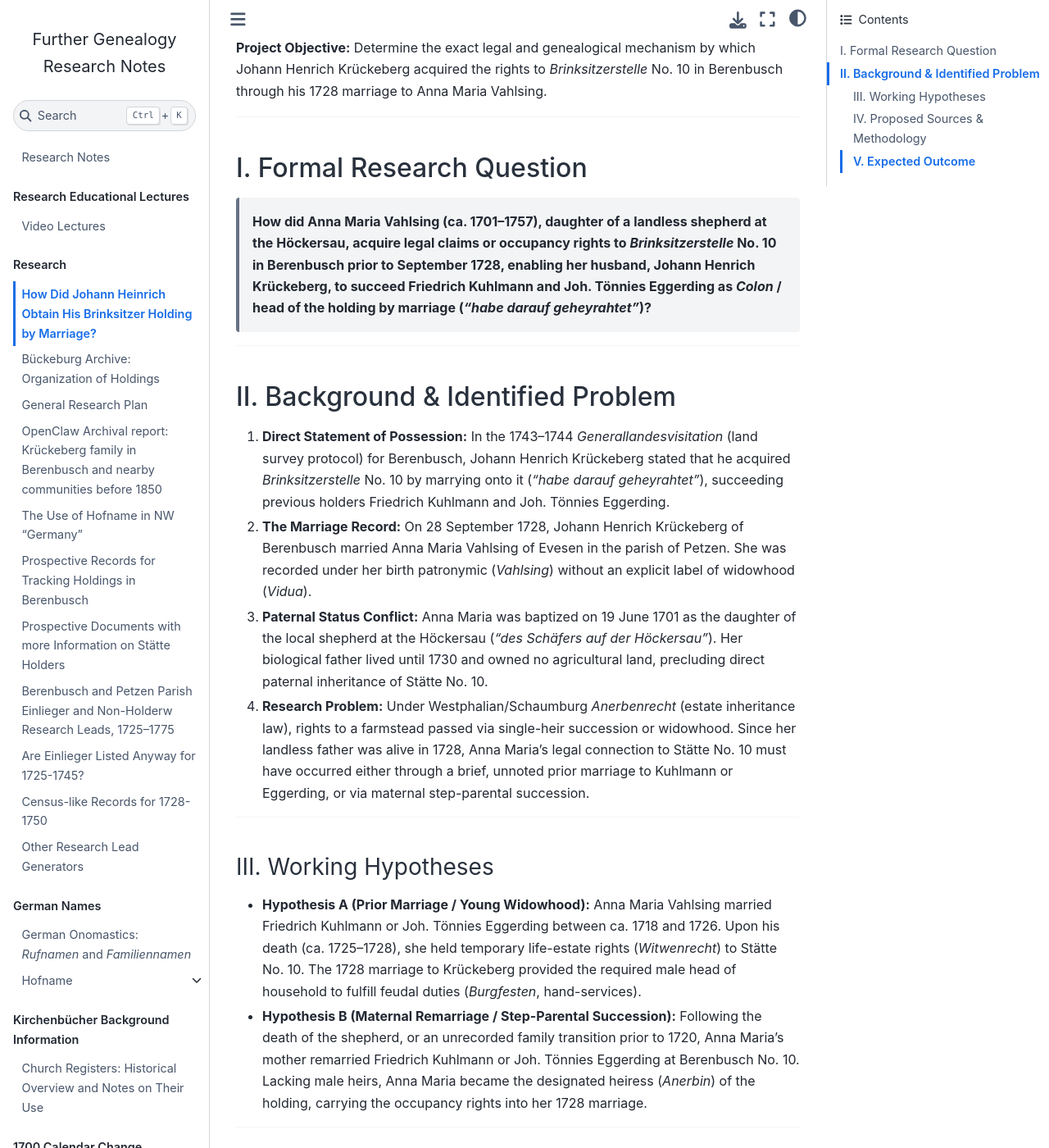
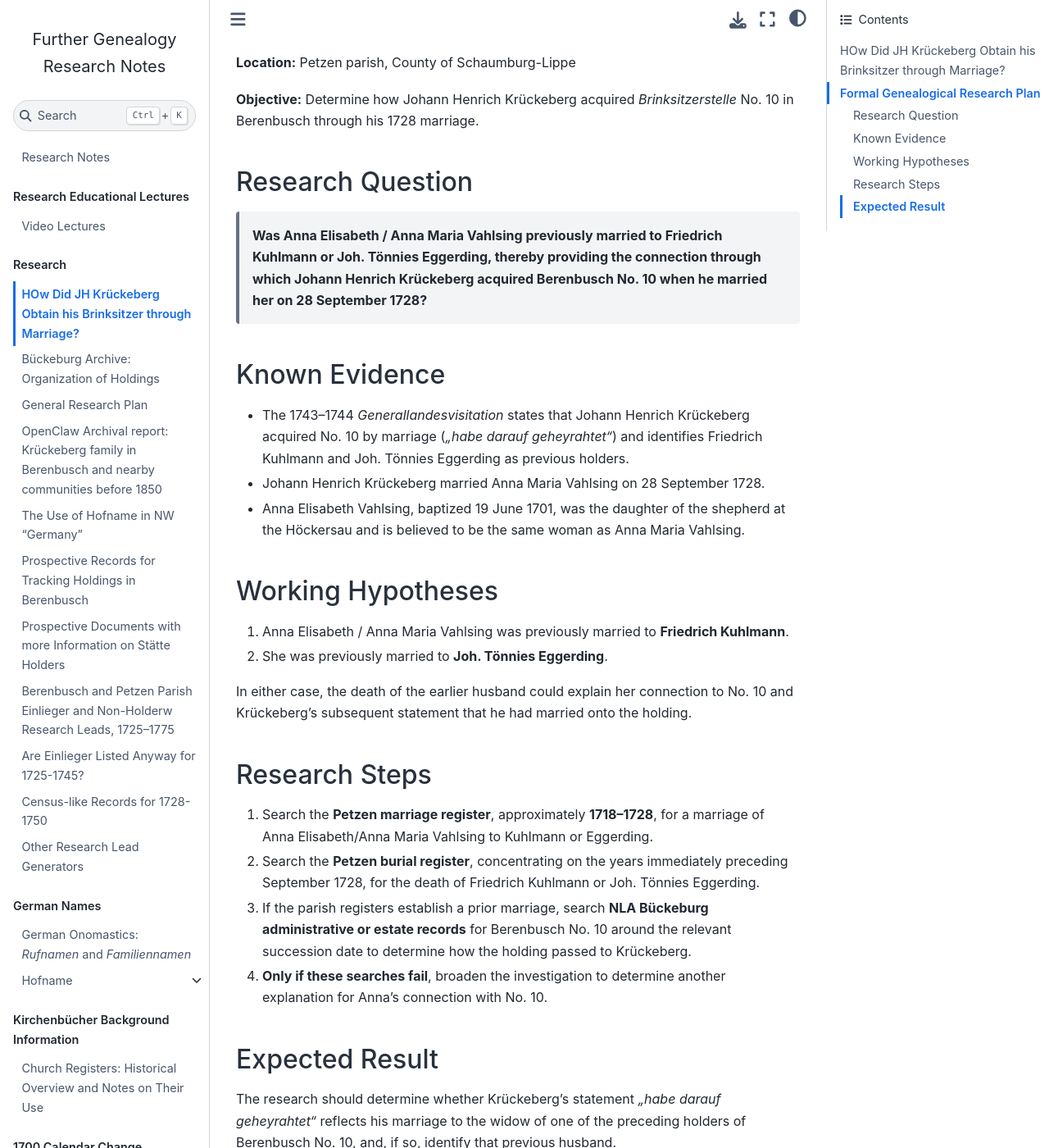
Before and after one commit to kurt-krueckeberg/sphinx-research, a Jupyter Book: the page built from research/how-did-jhkrueckeberg-obtain-his-brinksitzer-holding.md, in a window 1280 px wide and 1400 px high, scrolled down 298 px. Shown: the whole window at 82% size. Built offline with Jupyter Book 1.0.4 settings and Sphinx 7.4.7 and the Sphinx Book theme 1.1.4, drawn with Linux system fonts in a browser that asks for light colours; some of the changed text lies outside the part shown.

Commit message:
Update files

```diff
--- a/research/how-did-jhkrueckeberg-obtain-his-brinksitzer-holding.md
+++ b/research/how-did-jhkrueckeberg-obtain-his-brinksitzer-holding.md
@@ -1,50 +1,56 @@
-# How Did Johann Heinrich Obtain His Brinksitzer Holding by Marriage?
+# HOw Did JH Krückeberg Obtain his Brinksitzer through Marriage?
 
-**Target Subject:** Anna Maria Vahlsing (ca. 1701–1757), wife of Johann Henrich Krückeberg
+# Formal Genealogical Research Plan
 
-**Location:** Parish of Petzen, Principality of Schaumburg-Lippe (Berenbusch / Evesen / Höckersau)
+**Target Subject:** Anna Elisabeth / Anna Maria Vahlsing (ca. 1701–1757), wife of Johann Henrich Krückeberg
 
-**Project Objective:** Determine the exact legal and genealogical mechanism by which Johann Henrich Krückeberg acquired the rights to *Brinksitzerstelle* No. 10 in Berenbusch through his 1728 marriage to Anna Maria Vahlsing.
+**Location:** Petzen parish, County of Schaumburg-Lippe
 
----
+**Objective:** Determine how Johann Henrich Krückeberg acquired *Brinksitzerstelle* No. 10 in Berenbusch through his 1728 marriage.
 
-## I. Formal Research Question
+## Research Question
 
-> **How did Anna Maria Vahlsing (ca. 1701–1757), daughter of a landless shepherd at the Höckersau, acquire legal claims or occupancy rights to *Brinksitzerstelle* No. 10 in Berenbusch prior to September 1728, enabling her husband, Johann Henrich Krückeberg, to succeed Friedrich Kuhlmann and Joh. Tönnies Eggerding as *Colon* / head of the holding by marriage (*"habe darauf geheyrahtet"*)?**
+> **Was Anna Elisabeth / Anna Maria Vahlsing previously married to
+> Friedrich Kuhlmann or Joh. Tönnies Eggerding, thereby providing the
+> connection through which Johann Henrich Krückeberg acquired Berenbusch
+> No. 10 when he married her on 28 September 1728?**
 
----
+## Known Evidence
 
-## II. Background & Identified Problem
+* The 1743–1744 *Generallandesvisitation* states that Johann Henrich
+  Krückeberg acquired No. 10 by marriage (*„habe darauf geheyrahtet“*) and
+  identifies Friedrich Kuhlmann and Joh. Tönnies Eggerding as previous
+  holders.
+* Johann Henrich Krückeberg married Anna Maria Vahlsing on 28 September
+  1728.
+* Anna Elisabeth Vahlsing, baptized 19 June 1701, was the daughter of the
+  shepherd at the Höckersau and is believed to be the same woman as Anna
+  Maria Vahlsing.
 
-1. **Direct Statement of Possession:** In the 1743–1744 *Generallandesvisitation* (land survey protocol) for Berenbusch, Johann Henrich Krückeberg stated that he acquired *Brinksitzerstelle* No. 10 by marrying onto it (*"habe darauf geheyrahtet"*), succeeding previous holders Friedrich Kuhlmann and Joh. Tönnies Eggerding.
-2. **The Marriage Record:** On 28 September 1728, Johann Henrich Krückeberg of Berenbusch married Anna Maria Vahlsing of Evesen in the parish of Petzen. She was recorded under her birth patronymic (*Vahlsing*) without an explicit label of widowhood (*Vidua*).
-3. **Paternal Status Conflict:** Anna Maria was baptized on 19 June 1701 as the daughter of the local shepherd at the Höckersau (*"des Schäfers auf der Höckersau"*). Her biological father lived until 1730 and owned no agricultural land, precluding direct paternal inheritance of Stätte No. 10.
-4. **Research Problem:** Under Westphalian/Schaumburg *Anerbenrecht* (estate inheritance law), rights to a farmstead passed via single-heir succession or widowhood. Since her landless father was alive in 1728, Anna Maria’s legal connection to Stätte No. 10 must have occurred either through a brief, unnoted prior marriage to Kuhlmann or Eggerding, or via maternal step-parental succession.
+## Working Hypotheses
 
----
+1. Anna Elisabeth / Anna Maria Vahlsing was previously married to **Friedrich Kuhlmann**.
+2. She was previously married to **Joh. Tönnies Eggerding**.
 
-### III. Working Hypotheses
+In either case, the death of the earlier husband could explain her connection to No. 10 and Krückeberg's subsequent statement that he had married onto the holding.
 
-* **Hypothesis A (Prior Marriage / Young Widowhood):** Anna Maria Vahlsing married Friedrich Kuhlmann or Joh. Tönnies Eggerding between ca. 1718 and 1726. Upon his death (ca. 1725–1728), she held temporary life-estate rights (*Witwenrecht*) to Stätte No. 10. The 1728 marriage to Krückeberg provided the required male head of household to fulfill feudal duties (*Burgfesten*, hand-services).
-* **Hypothesis B (Maternal Remarriage / Step-Parental Succession):** Following the death of the shepherd, or an unrecorded family transition prior to 1720, Anna Maria's mother remarried Friedrich Kuhlmann or Joh. Tönnies Eggerding at Berenbusch No. 10. Lacking male heirs, Anna Maria became the designated heiress (*Anerbin*) of the holding, carrying the occupancy rights into her 1728 marriage.
+## Research Steps
 
----
+1. Search the **Petzen marriage register**, approximately **1718–1728**,
+   for a marriage of Anna Elisabeth/Anna Maria Vahlsing to Kuhlmann or
+   Eggerding.
+2. Search the **Petzen burial register**, concentrating on the years
+   immediately preceding September 1728, for the death of Friedrich
+   Kuhlmann or Joh. Tönnies Eggerding.
+3. If the parish registers establish a prior marriage, search **NLA
+   Bückeburg administrative or estate records** for Berenbusch No. 10
+   around the relevant succession date to determine how the holding passed to
+   Krückeberg.
+4. **Only if these searches fail**, broaden the investigation to determine
+   another explanation for Anna's connection with No. 10.
 
-### IV. Proposed Sources & Methodology
+## Expected Result
 
-#### 1. Petzen Parish Registers (*Kirchenbücher*) — Search Window: 1715–1735
-
-* **Target 1 (Marriages):** Search marriage entries (1715–1728) for a marriage between *Anna Maria Vahlsing* (or *Schäfers*) and either *Friedrich Kuhlmann* or *Joh. Tönnies Eggerding*.
-* **Target 2 (Burials):** Search burial entries (1720–September 1728) for the deaths of *Friedrich Kuhlmann* or *Joh. Tönnies Eggerding* at Berenbusch No. 10.
-* **Target 3 (Maternal Marriage):** Search marriage entries (1705–1725) for a marriage between the shepherd's widow/wife and a Kuhlmann or Eggerding.
-
-#### 2. Manorial & Archival Records (NLA Bückeburg)
-
-* **Urbaria / Salbücher (Estate Books):** Examine mid-18th-century land registers for Berenbusch Stätte No. 10 to trace listed property transfers, entry fines (*Auffahrtsgeld* / *Erbe* fees noted in Reply 19b), and designated *Anerben*.
-* **Hypothekenbücher (Mortgage & Transfer Books):** Review local judicial or sovereign estate transfer approvals for Berenbusch No. 10 surrounding the 1728 contract date.
-
----
-
-### V. Expected Outcome
-
-Correlation of burial or marriage data with the 1743–1744 protocol entries will establish the precise chain of title for Stätte No. 10, resolving the status of Anna Maria Vahlsing and satisfying the Genealogical Proof Standard (GPS) regarding Johann Henrich Krückeberg's origin and property acquisition.
+The research should determine whether Krückeberg's statement *„habe darauf
+geheyrahtet“* reflects his marriage to the widow of one of the preceding
+holders of Berenbusch No. 10, and, if so, identify that previous husband.
```
